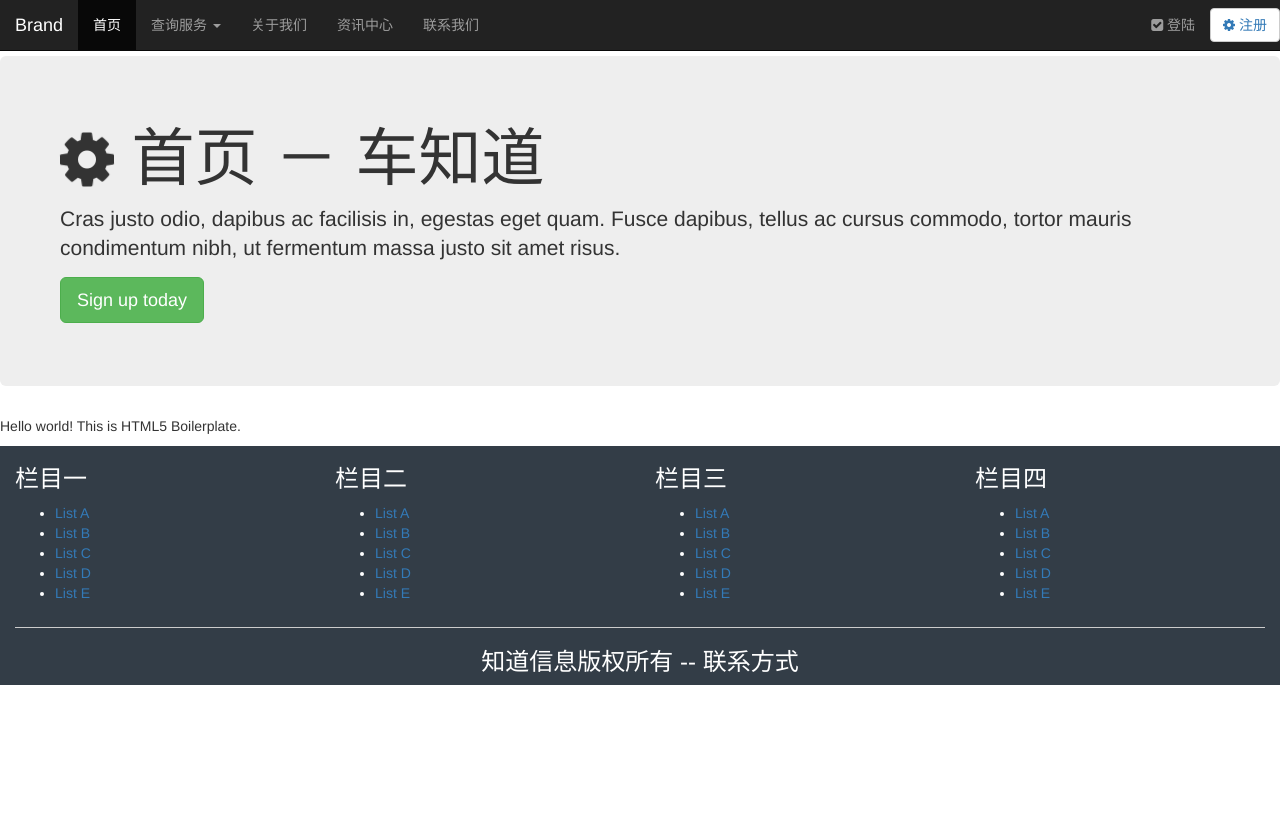
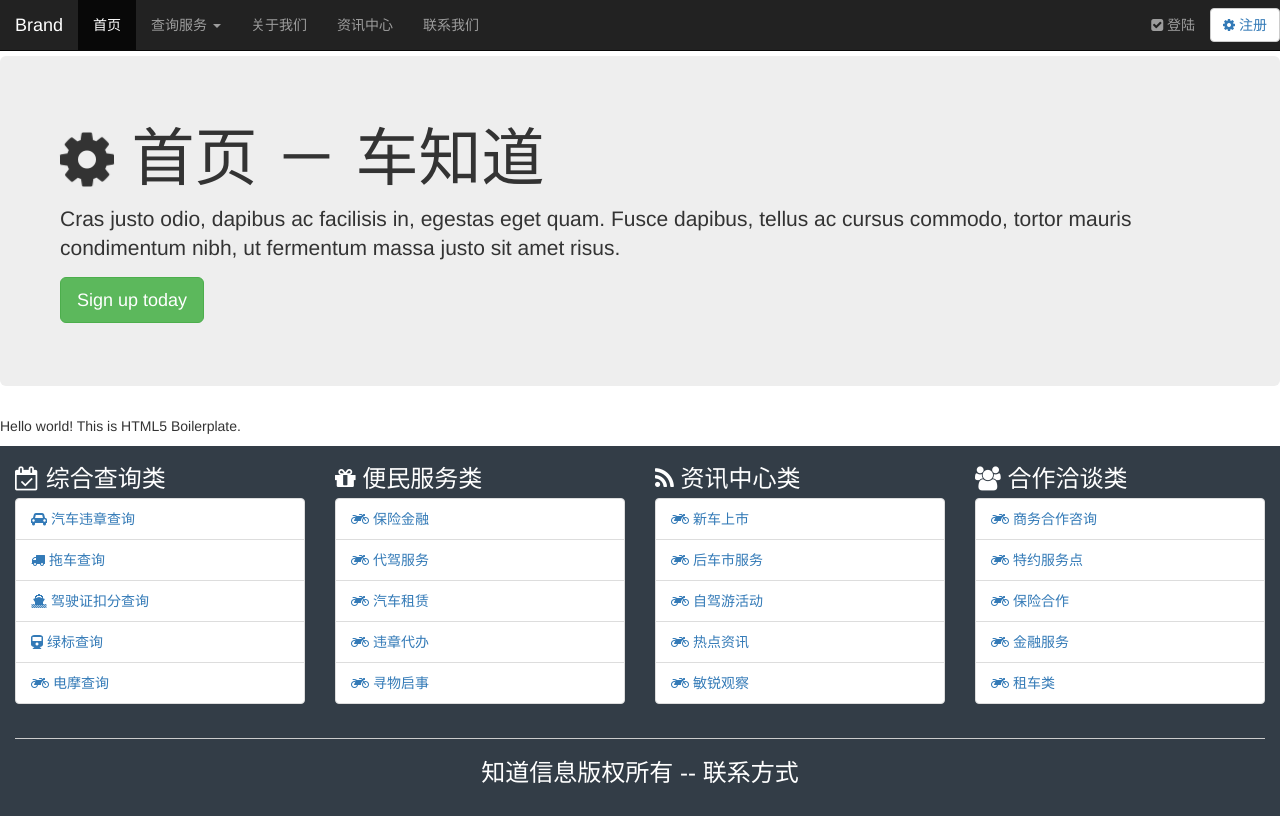
Before and after one commit to selltrends/demo-web, a website: page index.html in a window 1280 px wide. Drawn offline with Linux system fonts and the light colour scheme.

Commit message:
change repeat content to ngrepeat

```diff
--- a/css/main.css
+++ b/css/main.css
@@ -101,6 +101,7 @@ nav {
 footer{
   background-color: #333D47;
   color:#fff;
+  padding: 20px;
 }
 
 
--- a/data/content.json
+++ b/data/content.json
@@ -5,23 +5,158 @@
     "snippet": "Are you ready for everything life throws your way?",
     "header":"This is header",
     "footer":{
-      "cola":{
-        "title":"栏目一",
-        "lists":["List A","List B","List C","List D","List E"]
-      },
-      "colb":{
-        "title":"栏目二",
-        "lists":["List A","List B","List C","List D","List E"]
-      },
-      "colc":{
-        "title":"栏目三",
-        "lists":["List A","List B","List C","List D","List E"]
-      },
-      "cold":{
-        "title":"栏目四",
-        "lists":["List A","List B","List C","List D","List E"]
-      },
+      "cols":[
+        {
+          "id":"check",
+          "title":"综合查询类",
+          "icon":"calendar-check-o",
+          "lists":[
+            {
+              "id":"ida",
+              "title":"汽车违章查询",
+              "icon":"car",
+              "url":"/car"
+            },
+            {
+              "id":"idb",
+              "title":"拖车查询",
+              "icon":"truck",
+              "url":"/car"
+            },
+            {
+              "id":"idc",
+              "title":"驾驶证扣分查询",
+              "icon":"ship",
+              "url":"/car"
+            },
+            {
+              "id":"idd",
+              "title":"绿标查询",
+              "icon":"train",
+              "url":"/car"
+            },
+            {
+              "id":"ide",
+              "title":"电摩查询",
+              "icon":"motorcycle",
+              "url":"/car"
+            }
+          ]
+        },
+        {
+          "id":"services",
+          "title":"便民服务类",
+          "icon":"gift",
+          "lists":[
+            {
+              "id":"ida",
+              "title":"保险金融",
+              "icon":"motorcycle",
+              "url":"/car"
+            },
+            {
+              "id":"idb",
+              "title":"代驾服务",
+              "icon":"motorcycle",
+              "url":"/car"
+            },
+            {
+              "id":"idc",
+              "title":"汽车租赁",
+              "icon":"motorcycle",
+              "url":"/car"
+            },
+            {
+              "id":"idd",
+              "title":"违章代办",
+              "icon":"motorcycle",
+              "url":"/car"
+            },
+            {
+              "id":"ide",
+              "title":"寻物启事",
+              "icon":"motorcycle",
+              "url":"/car"
+            }
+          ]
+        },
+        {
+          "info":"info",
+          "title":"资讯中心类",
+          "icon":"feed",
+          "lists":[
+            {
+              "id":"ida",
+              "title":"新车上市",
+              "icon":"motorcycle",
+              "url":"/car"
+            },
+            {
+              "id":"idb",
+              "title":"后车市服务",
+              "icon":"motorcycle",
+              "url":"/car"
+            },
+            {
+              "id":"idc",
+              "title":"自驾游活动",
+              "icon":"motorcycle",
+              "url":"/car"
+            },
+            {
+              "id":"idd",
+              "title":"热点资讯",
+              "icon":"motorcycle",
+              "url":"/car"
+            },
+            {
+              "id":"ide",
+              "title":"敏锐观察",
+              "icon":"motorcycle",
+              "url":"/car"
+            }
+          ]
+        },
+        {
+          "id":"contact",
+          "title":"合作洽谈类",
+          "icon":"group",
+          "lists":[
+            {
+              "id":"ida",
+              "title":"商务合作咨询",
+              "icon":"motorcycle",
+              "url":"/car"
+            },
+            {
+              "id":"idb",
+              "title":"特约服务点",
+              "icon":"motorcycle",
+              "url":"/car"
+            },
+            {
+              "id":"idc",
+              "title":"保险合作",
+              "icon":"motorcycle",
+              "url":"/car"
+            },
+            {
+              "id":"idd",
+              "title":"金融服务",
+              "icon":"motorcycle",
+              "url":"/car"
+            },
+            {
+              "id":"ide",
+              "title":"租车类",
+              "icon":"motorcycle",
+              "url":"/car"
+            }
+          ]
+        }
+      ],
       "contact":"联系方式",
+      "icon":"fax",
       "copyright":"知道信息版权所有"
     }
   },
--- a/index.html
+++ b/index.html
@@ -84,38 +84,15 @@
 
         <footer class="container-fluid">
           <div class="row">
-            <div class="col-xs-6 col-sm-3">
-              <h3>{{contents.index.footer.cola.title}}</h3>
-              <ul>
-                <li ng-repeat="list in contents.index.footer.cola.lists">
-                  <a href="#">{{list}}</a>
+            <div class="col-xs-6 col-sm-3" ng-repeat="col in contents.index.footer.cols">
+              <h3 class="list-group-item-heading"><i class="fa fa-{{col.icon}}"></i> {{col.title}}</h3>
+              <ul class="list-group">
+                <li class="list-group-item" ng-repeat="list in col.lists">
+                  <a href="{{list.url}}"><i class="fa fa-{{list.icon}}"></i> {{list.title}}</a>
                 </li>
               </ul>
             </div>
-            <div class="col-xs-6 col-sm-3">
-              <h3>{{contents.index.footer.colb.title}}</h3>
-              <ul>
-                <li ng-repeat="list in contents.index.footer.colb.lists">
-                  <a href="#">{{list}}</a>
-                </li>
-              </ul>
-            </div>
-            <div class="col-xs-6 col-sm-3">
-              <h3>{{contents.index.footer.colc.title}}</h3>
-              <ul>
-                <li ng-repeat="list in contents.index.footer.colc.lists">
-                  <a href="#">{{list}}</a>
-                </li>
-              </ul>
-            </div>
-            <div class="col-xs-6 col-sm-3">
-              <h3>{{contents.index.footer.cold.title}}</h3>
-              <ul>
-                <li ng-repeat="list in contents.index.footer.cold.lists">
-                  <a href="#">{{list}}</a>
-                </li>
-              </ul>
-            </div>
+
             <div class="col-xs-12 col-sm-12">
               <hr>
               <h3 class="text-center">{{contents.index.footer.copyright}} -- {{contents.index.footer.contact}}</h3>
```
